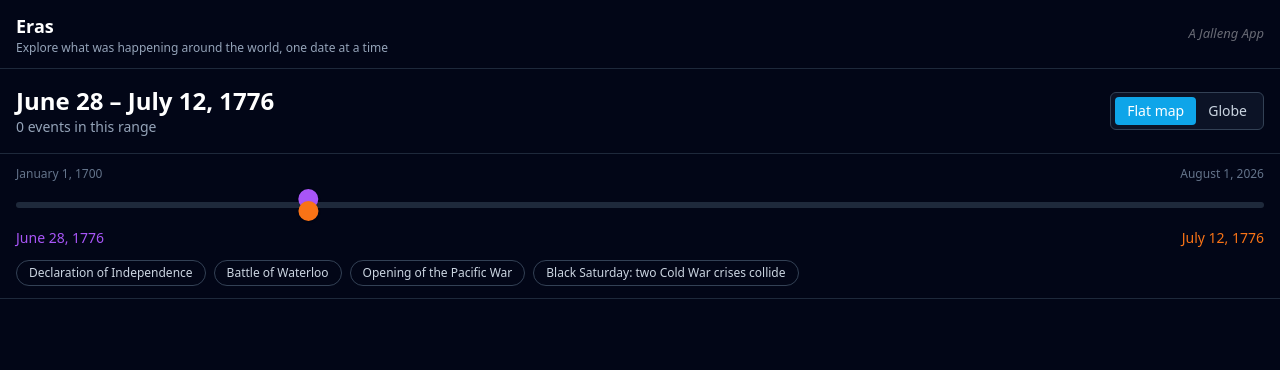
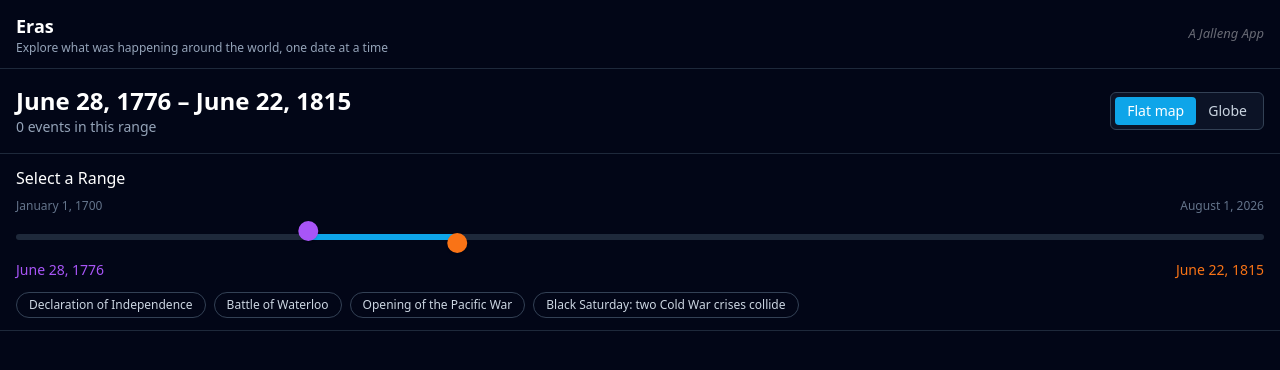
Before and after one commit to jalleng/eras, a React (Vite) app in the folder history-map-frontend/: page / in a window 1280 px wide. Shown: the top 370 px of the page. Built offline with nearby package versions, Linux system fonts and the light colour scheme; no server answers; what world-atlas would draw is missing.

Commit message:
Increased default range. Added title to range slider.

```diff
--- a/history-map-frontend/src/components/timeline/DateSlider.tsx
+++ b/history-map-frontend/src/components/timeline/DateSlider.tsx
@@ -64,6 +64,7 @@ export function DateSlider({
 
   return (
     <div className="flex w-full flex-col gap-2">
+      <span>Select a Range</span>
       <div className="flex justify-between text-xs text-slate-500">
         <span>{formatDisplayDate(absoluteMinDate)}</span>
         <span>{formatDisplayDate(absoluteMaxDate)}</span>
--- a/history-map-frontend/src/state/mapStore.ts
+++ b/history-map-frontend/src/state/mapStore.ts
@@ -11,7 +11,7 @@ import type { MapAction, MapState } from './types'
 
 const initialState: MapState = {
   rangeStart: featuredRanges[0].rangeStart,
-  rangeEnd: featuredRanges[0].rangeEnd,
+  rangeEnd: featuredRanges[1].rangeEnd,
   projectionType: 'equirectangular',
   hoveredEventId: null,
   focusedEventId: null,
@@ -24,7 +24,11 @@ function mapReducer(state: MapState, action: MapAction): MapState {
       // focused event are independent. Whether a focus should be cleared
       // because it's now outside the range is decided at the app level
       // (where the focused event's own date is known), not here.
-      return { ...state, rangeStart: action.rangeStart, rangeEnd: action.rangeEnd }
+      return {
+        ...state,
+        rangeStart: action.rangeStart,
+        rangeEnd: action.rangeEnd,
+      }
     case 'SET_PROJECTION':
       return { ...state, projectionType: action.projectionType }
     case 'HOVER_EVENT':
```
